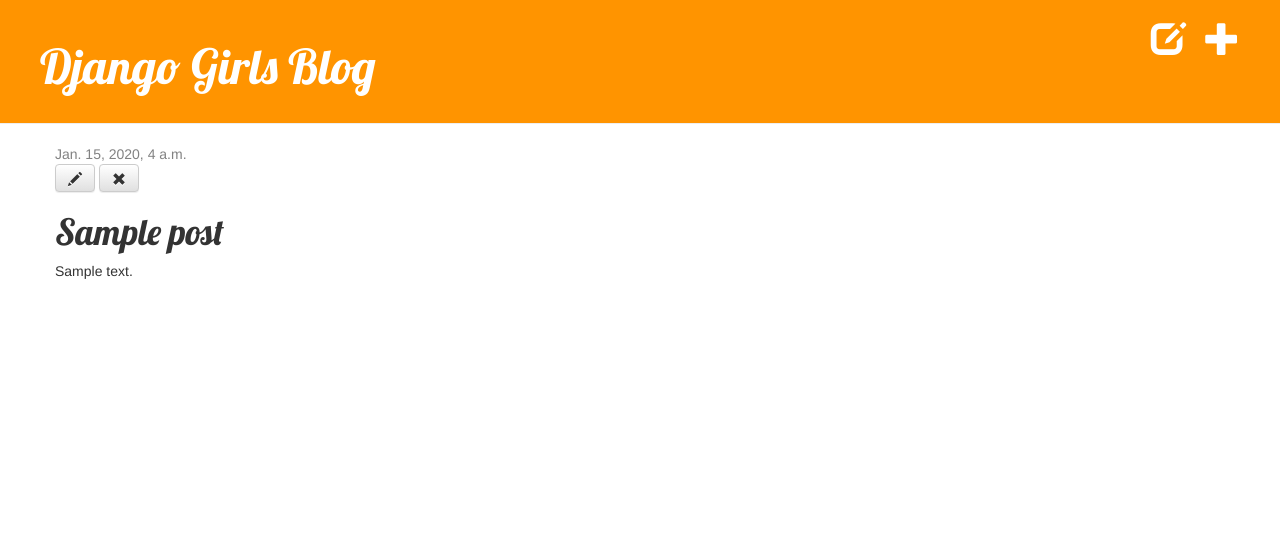
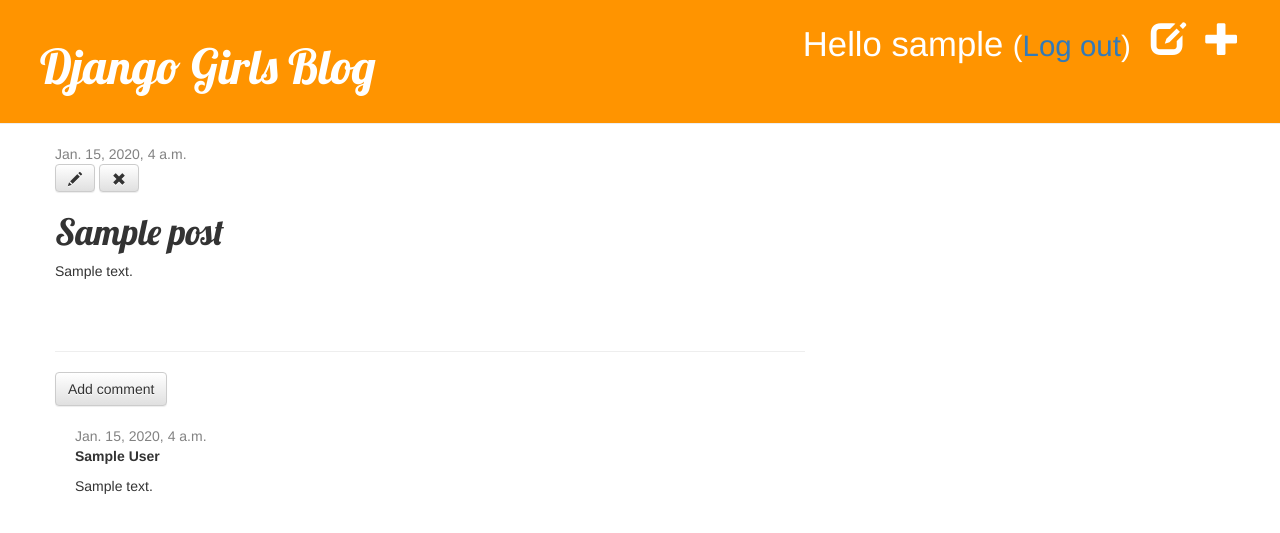
Before and after one commit to woobin0413/my-first-blog, a Django app: page /post/1/ in a window 1280 px wide. Shown: the top 533 px of the page. Run offline with Django 3.2, Linux system fonts and the light colour scheme; a user stored in the database is signed in; tables that the repository leaves empty hold one stand-in row (values such as "Sample post"); some libraries are stand-ins or nearby versions.

Commit message:
final commit

```diff
--- a/parsed_data/admin.py
+++ b/parsed_data/admin.py
@@ -1,7 +1,5 @@
-# parsed_data/admin.py
 from django.contrib import admin
-# models에서 Post를 import 해옵니다.
-from .models import Post
+from .models import Post, Comment
 
-# 아래의 코드를 입력하면 Post admin 페이지에서 관리할 수 있습니다.
 admin.site.register(Post)
+admin.site.register(Comment)
--- a/parsed_data/models.py
+++ b/parsed_data/models.py
@@ -32,3 +32,20 @@ class Post(models.Model):
     def publish(self):
         self.published_date = timezone.now()
         self.save()
+
+class Comment(models.Model):
+    post = models.ForeignKey('parsed_data.Post', on_delete=models.CASCADE, related_name='comments')
+    author = models.CharField(max_length=200)
+    text = models.TextField()
+    created_date = models.DateTimeField(default=timezone.now)
+    approved_comment = models.BooleanField(default=False)
+
+    def approve(self):
+        self.approved_comment = True
+        self.save()
+
+    def __str__(self):
+        return self.text
+
+    def approved_comments(self):
+        return self.comments.filter(approved_comment=True)
--- a/parsed_data/static/css/parsed_data.css
+++ b/parsed_data/static/css/parsed_data.css
@@ -44,3 +44,7 @@ h1, h2, h3, h4 {
 .post h1 a, .post h1 a:visited {
     color: #000000;
 }
+
+.comment {
+    margin: 20px 0px 20px 20px;
+}
--- a/parsed_data/templates/parsed_data/base.html
+++ b/parsed_data/templates/parsed_data/base.html
@@ -12,9 +12,10 @@
             {% if user.is_authenticated %}
                 <a href="{% url 'post_new' %}" class="top-menu"><span class="glyphicon glyphicon-plus"></span></a>
                 <a href="{% url 'post_draft_list' %}" class="top-menu"><span class="glyphicon glyphicon-edit"></span></a>
+                <p class="top-menu">Hello {{ user.username }} <small>(<a href="{% url 'logout' %}">Log out</a>)</small></p>
+             {% else %}
+            <a href="{% url 'login' %}" class="top-menu"><span class="glyphicon glyphicon-lock"></span></a>
             {% endif %}
-
-
             <h1><a href="/">Django Girls Blog</a></h1>
         </div>
         <div class="content container">
--- a/parsed_data/templates/parsed_data/post_detail.html
+++ b/parsed_data/templates/parsed_data/post_detail.html
@@ -20,4 +20,26 @@
         <h1>{{ post.title }}</h1>
         <p>{{ post.text|linebreaksbr }}</p>
     </div>
+    <hr>
+    <a class="btn btn-default" href="{% url 'add_comment_to_post' pk=post.pk %}">Add comment</a>
+    {% for comment in post.comments.all %}
+    {% if user.is_authenticated or comment.approved_comment %}
+    <div class="comment">
+        <div class="date">
+            {{ comment.created_date }}
+            {% if not comment.approved_comment %}
+                <a class="btn btn-default" href="{% url 'comment_remove' pk=comment.pk %}"><span class="glyphicon glyphicon-remove"></span></a>
+                <a class="btn btn-default" href="{% url 'comment_approve' pk=comment.pk %}"><span class="glyphicon glyphicon-ok"></span></a>
+            {% endif %}
+        </div>
+        <strong>{{ comment.author }}</strong>
+        <p>{{ comment.text|linebreaks }}</p>
+    </div>
+    {% endif %}
+{% empty %}
+    <p>No comments here yet :(</p>
+{% endfor %}
+
+
+
 {% endblock %}
--- a/parsed_data/templates/parsed_data/post_list.html
+++ b/parsed_data/templates/parsed_data/post_list.html
@@ -8,6 +8,7 @@
             </div>
             <h1><a href="{% url 'post_detail' pk=post.pk %}">{{ post.title }}</a></h1>
             <p>{{ post.text|linebreaksbr }}</p>
+            <a href="{% url 'post_detail' pk=post.pk %}">Comments: {{ post.approved_comments.count }}</a>
         </div>
     {% endfor %}
-{% endblock %}
+{% endblock content %}
--- a/parsed_data/urls.py
+++ b/parsed_data/urls.py
@@ -1,16 +1,16 @@
-# -*- coding: utf-8 -*-
-from django.conf.urls import url
+from django.urls import path
 from . import views
 
 urlpatterns = [
-    url(r'^$', views.post_list, name = 'post_list'),
-    url(r'^post/(?P<pk>\d+)/$', views.post_detail, name='post_detail'),
-    url(r'^post/new/$', views.post_new, name='post_new'),
-    url(r'^post/(?P<pk>\d+)/edit/$', views.post_edit, name='post_edit'),
-    url(r'^drafts/$', views.post_draft_list, name='post_draft_list'),
-    url(r'^post/(?P<pk>\d+)/publish/$', views.post_publish, name='post_publish'),
-    url(r'^post/(?P<pk>\d+)/remove/$', views.post_remove, name='post_remove'),
-
-
+    path('', views.post_list, name='post_list'),
+    path('post/<int:pk>/', views.post_detail, name='post_detail'),
+    path('post/new/', views.post_new, name='post_new'),
+    path('post/<int:pk>/edit/', views.post_edit, name='post_edit'),
+    path('drafts/', views.post_draft_list, name='post_draft_list'),
+    path('post/<pk>/publish/', views.post_publish, name='post_publish'),
+    path('post/<pk>/remove/', views.post_remove, name='post_remove'),
+    path('post/<int:pk>/comment/', views.add_comment_to_post, name='add_comment_to_post'),
+    path('comment/<int:pk>/approve/', views.comment_approve, name='comment_approve'),
+    path('comment/<int:pk>/remove/', views.comment_remove, name='comment_remove'),
 
 ]
--- a/parsed_data/views.py
+++ b/parsed_data/views.py
@@ -1,7 +1,8 @@
 from django.shortcuts import render, get_object_or_404, redirect
-from .models import Post
+from .models import Post, Comment
 from django.utils import timezone
-from .forms import PostForm
+from .forms import PostForm, CommentForm
+from django.contrib.auth.decorators import login_required
 
 def post_list(request):
     posts = Post.objects.filter(published_date__lte=timezone.now()).order_by('published_date')
@@ -11,7 +12,7 @@ def post_detail(request, pk):
     post = get_object_or_404(Post, pk=pk)
     return render(request, 'parsed_data/post_detail.html', {'post': post})
 
-
+@login_required
 def post_new(request):
     if request.method == "POST":
         form = PostForm(request.POST)
@@ -25,7 +26,7 @@ def post_new(request):
         form = PostForm()
     return render(request, 'parsed_data/post_edit.html', {'form': form})
 
-
+@login_required
 def post_edit(request, pk):
     post = get_object_or_404(Post, pk=pk)
     if request.method == "POST":
@@ -40,17 +41,44 @@ def post_edit(request, pk):
         form = PostForm(instance=post)
     return render(request, 'parsed_data/post_edit.html', {'form': form})
 
+@login_required
 def post_draft_list(request):
     posts = Post.objects.filter(published_date__isnull=True).order_by('created_date')
     return render(request, 'parsed_data/post_draft_list.html', {'posts': posts})
 
-
+@login_required
 def post_publish(request, pk):
     post = get_object_or_404(Post, pk=pk)
     post.publish()
     return redirect('post_detail', pk=pk)
 
+@login_required
 def post_remove(request, pk):
     post = get_object_or_404(Post, pk=pk)
     post.delete()
     return redirect('post_list')
+
+def add_comment_to_post(request, pk):
+    post = get_object_or_404(Post, pk=pk)
+    if request.method == "POST":
+        form = CommentForm(request.POST)
+        if form.is_valid():
+            comment = form.save(commit=False)
+            comment.post = post
+            comment.save()
+            return redirect('post_detail', pk=post.pk)
+    else:
+        form = CommentForm()
+    return render(request, 'parsed_data/add_comment_to_post.html', {'form': form})
+
+@login_required
+def comment_approve(request, pk):
+    comment = get_object_or_404(Comment, pk=pk)
+    comment.approve()
+    return redirect('post_detail', pk=comment.post.pk)
+
+@login_required
+def comment_remove(request, pk):
+    comment = get_object_or_404(Comment, pk=pk)
+    comment.delete()
+    return redirect('post_detail', pk=comment.post.pk)
--- a/websaver/settings.py
+++ b/websaver/settings.py
@@ -119,3 +119,4 @@ USE_TZ = True
 
 STATIC_URL = '/static/'
 STATIC_ROOT = os.path.join(BASE_DIR, 'static')
+LOGIN_REDIRECT_URL = '/'
--- a/websaver/urls.py
+++ b/websaver/urls.py
@@ -1,23 +1,12 @@
-"""websaver URL Configuration
-
-The `urlpatterns` list routes URLs to views. For more information please see:
-    https://docs.djangoproject.com/en/2.1/topics/http/urls/
-Examples:
-Function views
-    1. Add an import:  from my_app import views
-    2. Add a URL to urlpatterns:  path('', views.home, name='home')
-Class-based views
-    1. Add an import:  from other_app.views import Home
-    2. Add a URL to urlpatterns:  path('', Home.as_view(), name='home')
-Including another URLconf
-    1. Import the include() function: from django.urls import include, path
-    2. Add a URL to urlpatterns:  path('blog/', include('blog.urls'))
-"""
-
-from django.conf.urls import url,include
+from django.urls import path, include
 from django.contrib import admin
 
+from django.contrib.auth import views
+
 urlpatterns = [
-    url(r'^admin/', admin.site.urls),
-    url(r'', include('parsed_data.urls'))
+    path('admin/', admin.site.urls),
+    path('accounts/login/', views.LoginView.as_view(), name='login'),
+    path('accounts/logout/', views.LogoutView.as_view(next_page='/'), name='logout'),
+    path('', include('parsed_data.urls')),
+
 ]
```
Also changed, not shown: parsed_data/forms.py (+6 -1 lines), parsed_data/templates/parsed_data/add_comment_to_post.html (added, +9 -0 lines), parsed_data/templates/registration/login.html (added, +24 -0 lines), parsed_data/migrations/0003_comment.py (added).
